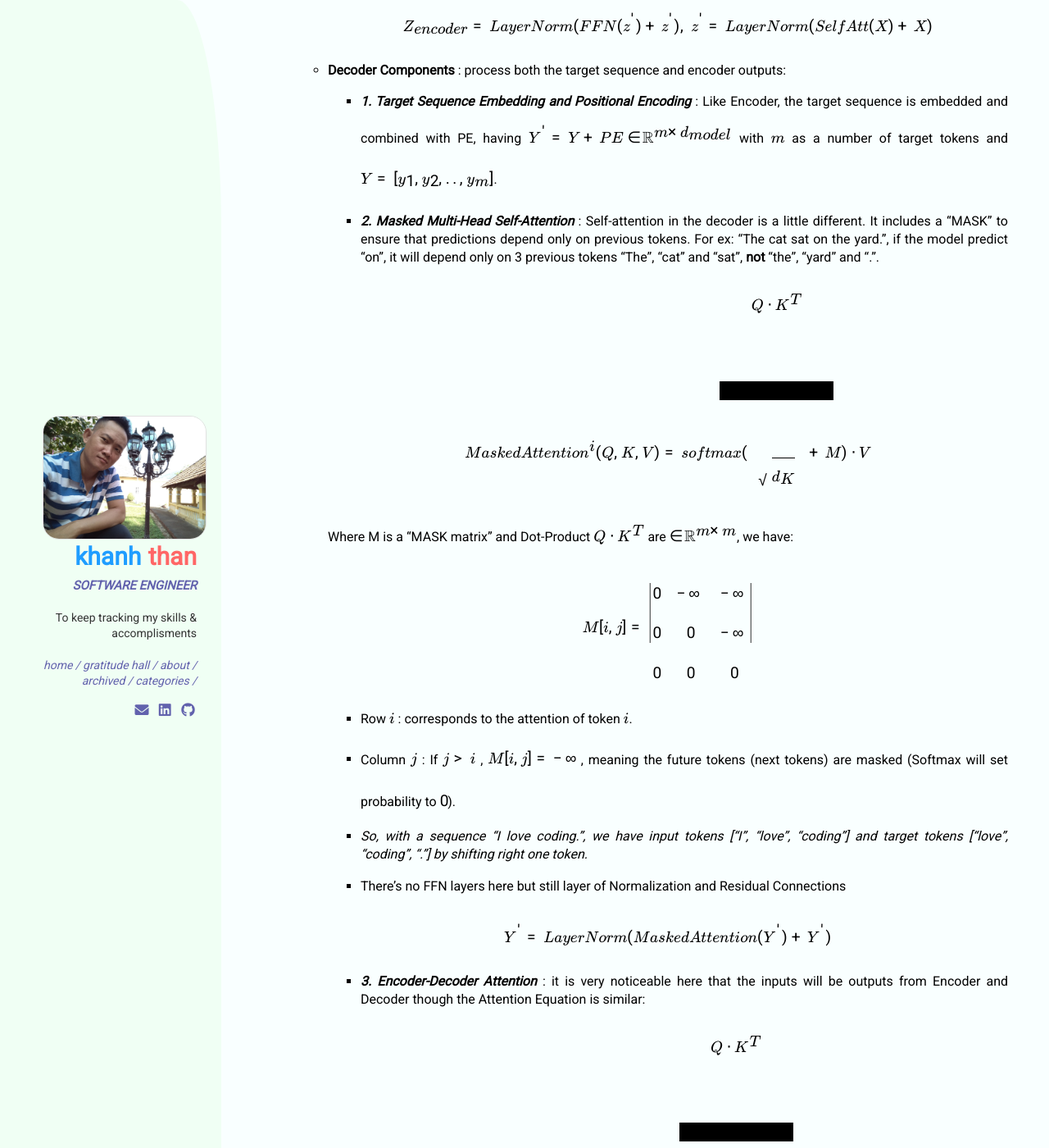
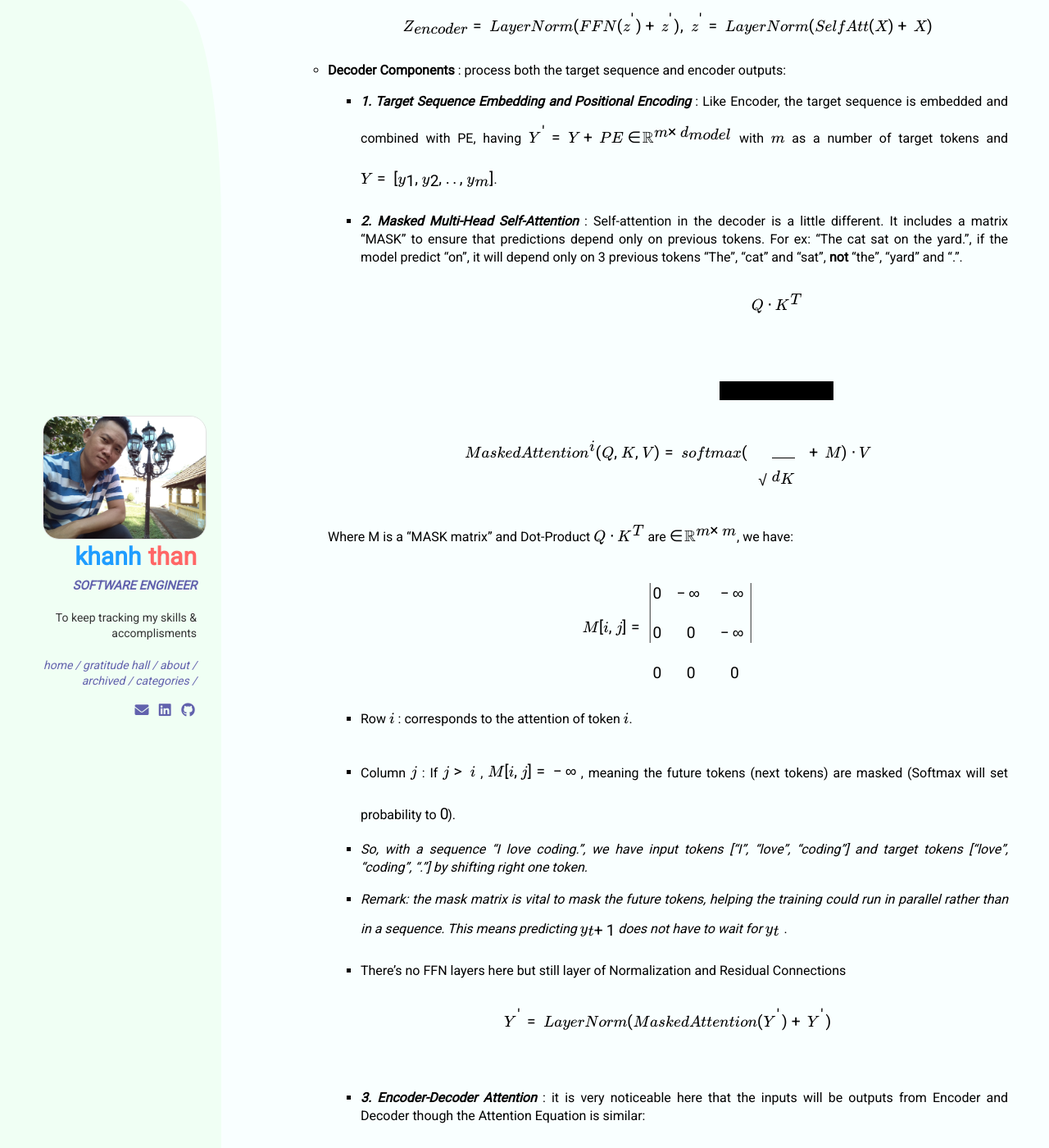
Before and after one commit to khanh-devos/blog_memory, a Jekyll site: the page built from _posts/2024-11-17-types-of-AI-architechtures.md, in a window 1280 px wide and 1400 px high, scrolled down 11755 px. Shown: the whole window at 82% size. Built offline with Jekyll 4.4.1, drawn with Linux system fonts in a browser that asks for light colours; formulas are drawn with MathJax 3; some of the changed text lies outside the part shown.

Commit message:
modify Mask matrix in Transformer.

```diff
--- a/_posts/2024-11-17-types-of-AI-architechtures.md
+++ b/_posts/2024-11-17-types-of-AI-architechtures.md
@@ -268,7 +268,7 @@ AI technology has been "exploding" in recent years, introducing numerous new con
     - **Decoder Components** : process both the target sequence and encoder outputs:
         - ***1. Target Sequence Embedding and Positional Encoding*** : Like Encoder, the target sequence is embedded and combined with PE, having $Y' = Y + PE \in \mathbb R^{m \times d_{model}} \$ with $m \$ as a number of target tokens and $Y = [y_{1}, y_{2},.., y_{m}]$.
 
-        - ***2. Masked Multi-Head Self-Attention*** : Self-attention in the decoder is a little different. It includes a "MASK" to ensure that predictions depend only on previous tokens. For ex: "The cat sat on the yard.", if the model predict "on", it will depend only on 3 previous tokens "The", "cat" and "sat", **not** "the", "yard" and ".".
+        - ***2. Masked Multi-Head Self-Attention*** : Self-attention in the decoder is a little different. It includes a matrix "MASK" to ensure that predictions depend only on previous tokens. For ex: "The cat sat on the yard.", if the model predict "on", it will depend only on 3 previous tokens "The", "cat" and "sat", **not** "the", "yard" and ".".
 
         $$MaskedAttention^{i}(Q,K,V) = softmax(\frac{Q \cdot K^{T}}{\sqrt{d_{K}}} + M) \cdot V$$
 
@@ -283,13 +283,16 @@ AI technology has been "exploding" in recent years, introducing numerous new con
 
         - Row $i$ : corresponds to the attention of token $i$.
         - Column $j$ : If $j>i$ , $M[i,j] = -\infty$, meaning the future tokens (next tokens) are masked (Softmax will set probability to $0$).
+
         - *So, with a sequence "I love coding.", we have input tokens ["I", "love", "coding"] and target tokens ["love", "coding", "."] by shifting right one token.*
+
+        - *Remark: the mask matrix is vital to mask the future tokens, helping the training could run in parallel rather than in a sequence. This means predicting $y_{t+1}$ does not have to wait for $y_{t} \ \$*.
 
         - There's no FFN layers here but still layer of Normalization and Residual Connections
 
         $$Y' = LayerNorm(MaskedAttention(Y') + Y')$$
 
-
+        <br>
         - ***3. Encoder-Decoder Attention*** : it is very noticeable here that the inputs will be outputs from Encoder and Decoder though the Attention Equation is similar:
 
         $$EDAttention(Q,K,V) = softmax(\frac{Q \cdot K^{T}}{\sqrt{d_{K}}}) \cdot V \in \mathbb R^{m \times d_{V}}$$
@@ -309,7 +312,8 @@ AI technology has been "exploding" in recent years, introducing numerous new con
 
         With: $Z_{eDecoder-1}$ derives from the previous layer of Encoder-Decoder Attentions.
 
-        - ***5. Final Linear Layer*** : The eDecoder output passes through a linear layer and a softmax to generate probabilities over the vocabulary.
+    <br>
+    - **Final Linear Layer** : The eDecoder output passes through a linear layer and a softmax to generate probabilities over the vocabulary.
 
         - For the current timestep $t$, the decoder output $Z_{t} \in \mathbb R^{d_{model}}$ corresponds to the hidden state encoding all information from $y_{<t}$ and $X$:
 
@@ -325,7 +329,7 @@ AI technology has been "exploding" in recent years, introducing numerous new con
 
         - And "Predicted-Word" = $V[y_{t}]$
 
-
+    <br>
     - **Loss Computation :**
         - During training, the loss is computed using the true token indices $y^{true}_{t}$:
 
```
